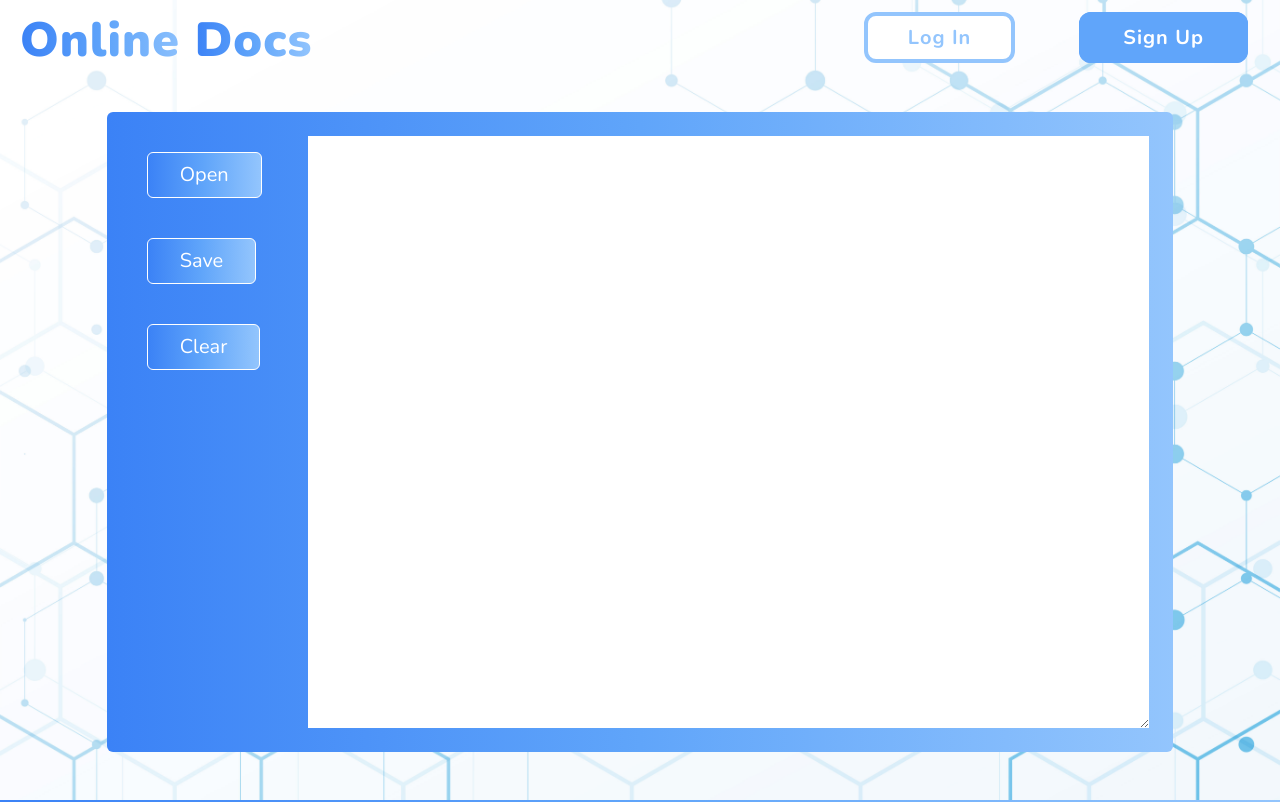
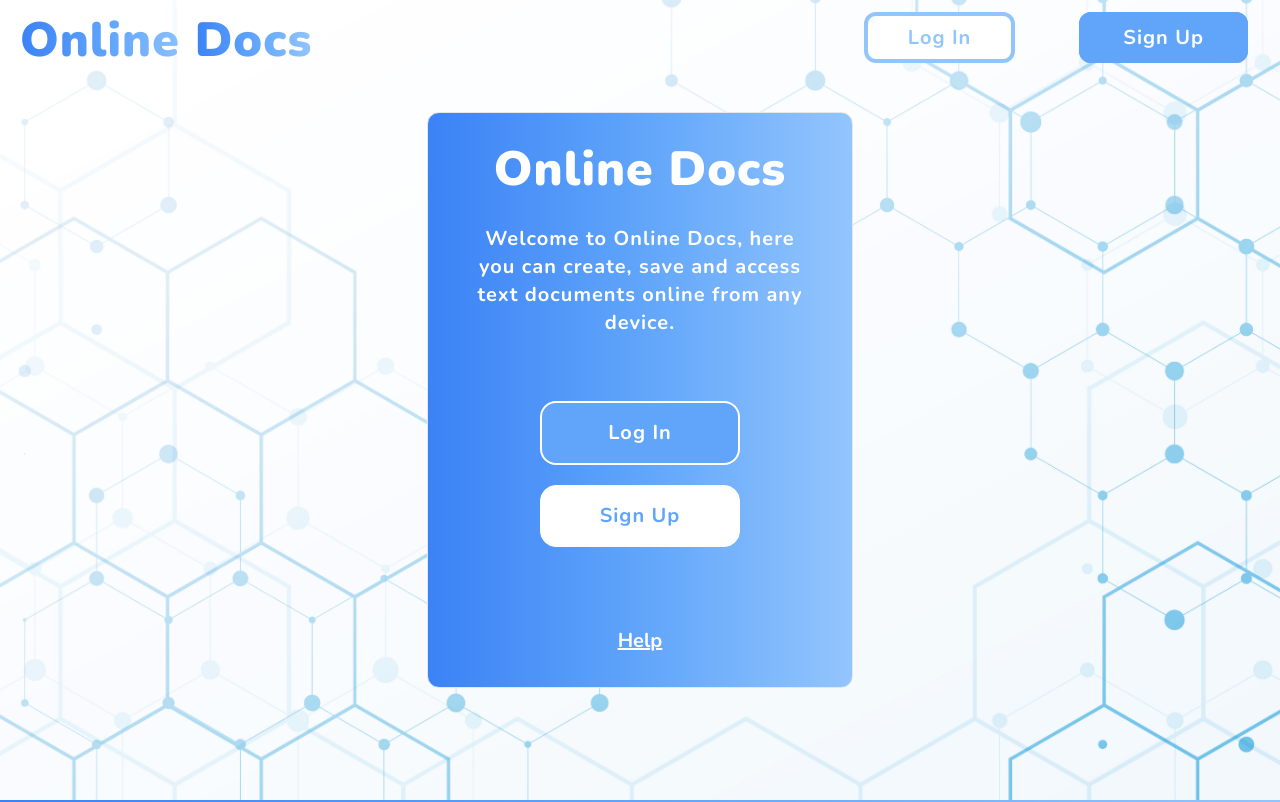
Before and after one commit to davidlidebrandt/online-documents, a React (Create React App) app: page /docs in a window 1280 px wide. Shown: the top 802 px of the page. Built offline with nearby package versions, Linux system fonts and the light colour scheme; no server answers.

Commit message:
Test to fix GH Pages routing

```diff
--- a/package.json
+++ b/package.json
@@ -1,4 +1,5 @@
 {
+  "homepage": "https://davidlidebrandt.github.io/online-documents/",
   "name": "online-documents",
   "version": "0.1.0",
   "private": true,
@@ -45,6 +46,7 @@
   },
   "devDependencies": {
     "autoprefixer": "^9.8.6",
+    "gh-pages": "^3.2.3",
     "postcss": "^7.0.36",
     "tailwindcss": "npm:@tailwindcss/postcss7-compat@^2.1.4"
   }
--- a/src/components/App.js
+++ b/src/components/App.js
@@ -89,7 +89,7 @@ function clearDoc() {
         <Header logout={logOut}/>
         <div className="grid grid-cols-12 place-content-center h-screen">
         <Switch>
-          <Route exact path="/">
+          <Route exact path="">
             <Home logout={logOut}/>
           </Route>
           <Route path="/login">
```
Also changed, not shown: 1 other file (tests, documents, lock files or other folders).
